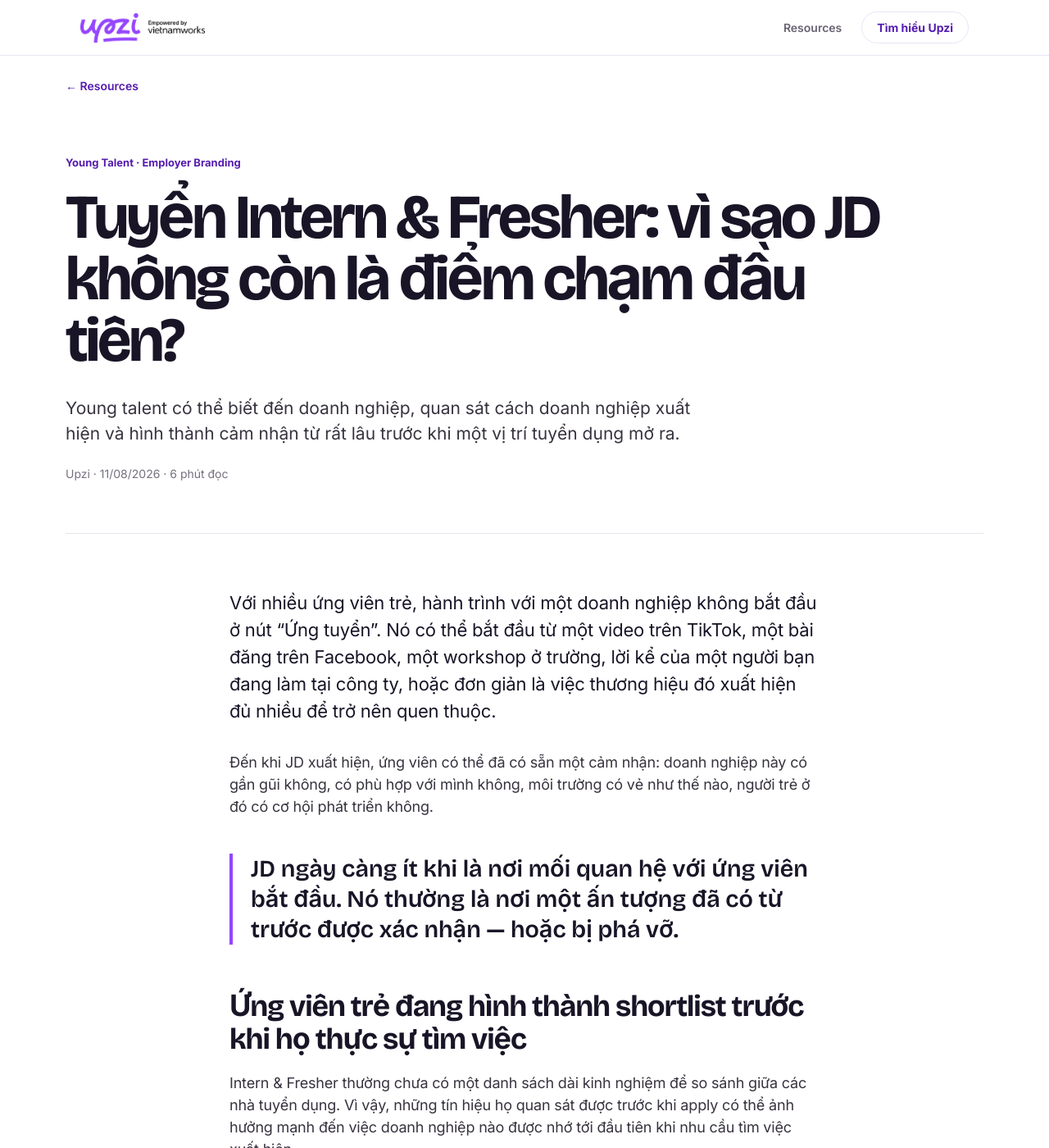
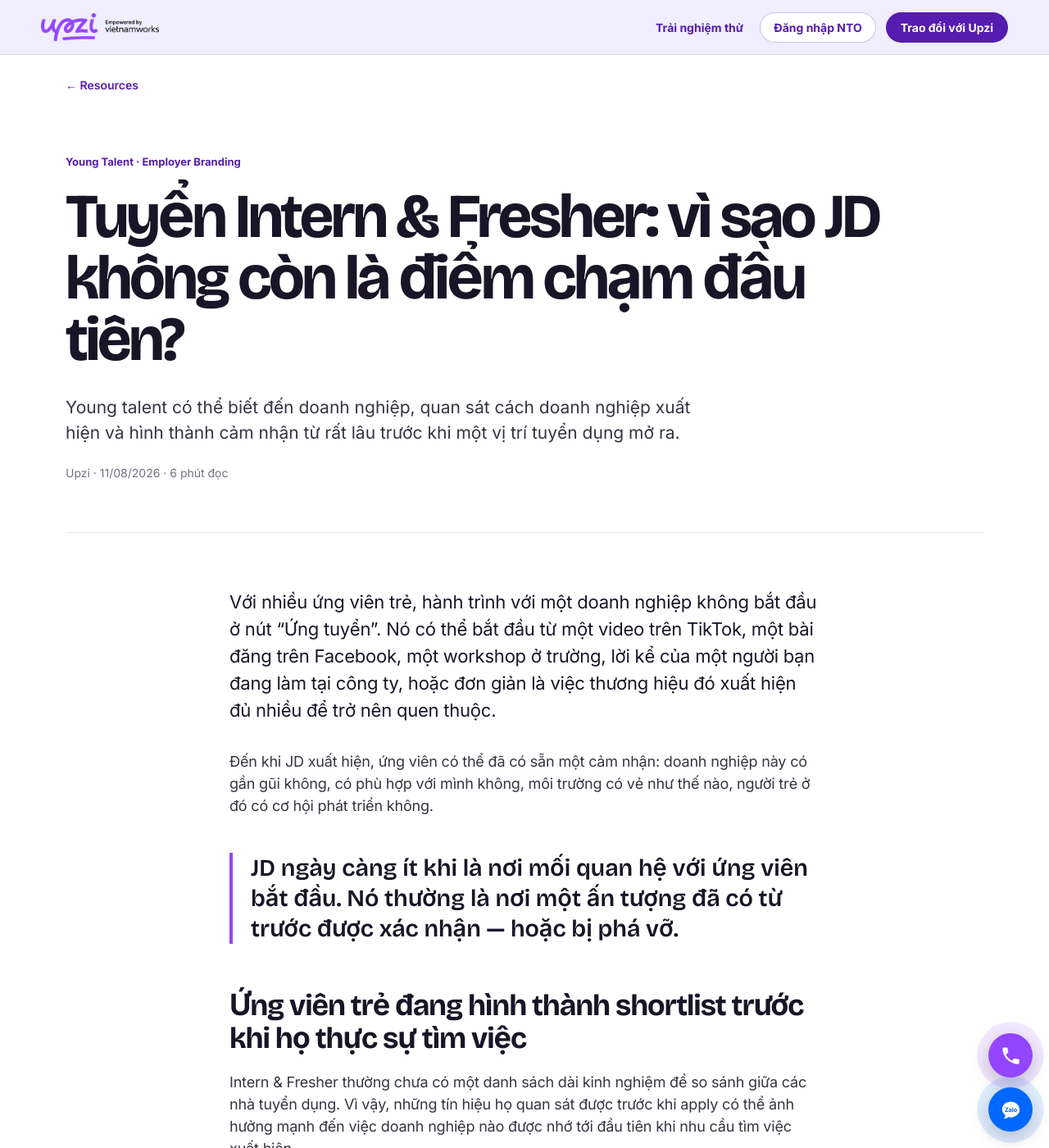
Before and after one commit to upzi-vn/employers, a Jekyll site: the page built from _posts/2026-08-11-xu-huong-tuyen-dung-2026.html, in a window 1280 px wide and 1400 px high. Shown: the whole window at 82% size. Built offline with Jekyll 4.4.1, drawn with Linux system fonts in a browser that asks for light colours; some of the changed text lies outside the part shown.

Commit message:
Apply new Upzi shell to Insight pages

```diff
--- a/_layouts/insight.html
+++ b/_layouts/insight.html
@@ -10,47 +10,34 @@
   <link rel="icon" type="image/png" sizes="32x32" href="{{ '/favicon-32x32.png' | relative_url }}">
   <link rel="icon" type="image/png" sizes="16x16" href="{{ '/favicon-16x16.png' | relative_url }}">
   <link rel="apple-touch-icon" href="{{ '/apple-touch-icon.png' | relative_url }}">
-  <meta name="theme-color" content="#9345FF">
+  <meta name="theme-color" content="#F0EDFF">
   <link rel="preconnect" href="https://fonts.googleapis.com">
   <link rel="preconnect" href="https://fonts.gstatic.com" crossorigin>
-  <link href="https://fonts.googleapis.com/css2?family=Bricolage+Grotesque:opsz,wght@12..96,600;12..96,700;12..96,800&family=Inter:wght@400;500;600;700&display=swap" rel="stylesheet">
+  <link href="https://fonts.googleapis.com/css2?family=Bricolage+Grotesque:opsz,wght@12..96,500;12..96,600;12..96,700;12..96,800&family=Inter:wght@400;500;600;700&display=swap" rel="stylesheet">
   <style>
-    :root{--purple:#9345FF;--purple-dark:#551CAF;--ink:#191527;--body:#4F485C;--line:#EAE4F5;--off:#F8F6FB;--font-display:'Bricolage Grotesque',sans-serif;--font-body:'Inter',sans-serif}
-    *{box-sizing:border-box;margin:0;padding:0}body{font-family:var(--font-body);color:var(--ink);background:#fff;-webkit-font-smoothing:antialiased}a{text-decoration:none;color:inherit}img{max-width:100%;display:block}.wrap{max-width:1140px;margin:0 auto;padding:0 28px}
-    .nav{position:sticky;top:0;z-index:50;background:rgba(255,255,255,.94);backdrop-filter:blur(10px);border-bottom:1px solid var(--line)}.nav-inner{display:flex;align-items:center;justify-content:space-between;padding-top:14px;padding-bottom:14px}.logo-img{height:36px;width:auto}.nav-links{display:flex;align-items:center;gap:24px;font-size:14px;font-weight:600;color:#696273}.nav-links a:hover{color:var(--purple-dark)}.nav-cta{padding:10px 18px;border:1px solid var(--line);border-radius:999px;color:var(--purple-dark);font-weight:700}
-    .insight-shell{min-height:60vh}
-    .insight-next{border-top:1px solid var(--line);padding:52px 0 68px}.insight-next-inner{max-width:720px;margin:0 auto}.insight-next-label{font-size:12px;font-weight:800;letter-spacing:.07em;text-transform:uppercase;color:var(--purple-dark);margin-bottom:12px}.insight-next h2{font-family:var(--font-display);font-size:30px;line-height:1.12;letter-spacing:-.025em;margin-bottom:12px}.insight-next p{font-size:16px;line-height:1.6;color:var(--body);margin-bottom:18px}.insight-next a{display:inline-block;font-size:15px;font-weight:700;color:var(--purple-dark);border-bottom:1px solid currentColor;padding-bottom:2px}
-    footer{background:var(--off);border-top:1px solid var(--line);padding:38px 0}.footer-inner{display:flex;justify-content:space-between;gap:30px;flex-wrap:wrap;color:#81798C;font-size:13px;line-height:1.7}.footer-logo{height:64px;width:auto;margin-bottom:10px}
-    @media(max-width:720px){.wrap{padding:0 20px}.nav-links>a:not(.nav-cta){display:none}.logo-img{height:30px}.insight-next{padding:44px 0 56px}.insight-next-inner{padding:0 20px}}
+    :root{--purple:#9345FF;--purple-dark:#551CAF;--lime:#E0E722;--lav:#F0EDFF;--ink:#17131F;--body:#4F485C;--line:#DDD6E8;--off:#F8F6FC;--display:'Bricolage Grotesque',sans-serif;--bodyfont:'Inter',sans-serif}
+    *{box-sizing:border-box;margin:0;padding:0}body{font-family:var(--bodyfont);color:var(--ink);background:#fff;-webkit-font-smoothing:antialiased}a{text-decoration:none;color:inherit}img{max-width:100%;display:block}.wrap{width:min(1180px,calc(100% - 48px));margin:auto}
+    .nav{position:sticky;top:0;z-index:50;background:rgba(240,237,255,.94);backdrop-filter:blur(12px);border-bottom:1px solid rgba(23,19,31,.1)}.nav-inner{height:66px;display:flex;align-items:center;justify-content:space-between;gap:20px}.logo-img{height:34px;width:auto}.nav-side{display:flex;align-items:center;gap:12px;font-size:14px;font-weight:700}.nav-link{color:var(--purple-dark);padding:9px 8px}.nav-login{padding:9px 16px;border-radius:999px;border:1.5px solid rgba(85,28,175,.28);color:var(--purple-dark);background:#fff}.nav-cta{padding:10px 18px;border-radius:999px;background:var(--purple-dark);color:#fff}
+    .insight-shell{min-height:60vh}.insight-next{position:relative;overflow:hidden;background:var(--lime);padding:72px 0}.insight-next:after{content:'';position:absolute;right:6%;top:18px;width:100px;height:64px;background:url('/images/arrows/upzi-arrow-mint.svg') center/contain no-repeat;opacity:.8;transform:rotate(10deg)}.insight-next-inner{position:relative;z-index:2;max-width:760px;margin:0 auto}.insight-next-label{font-size:12px;font-weight:800;letter-spacing:.08em;text-transform:uppercase;color:var(--purple-dark);margin-bottom:12px}.insight-next h2{font-family:var(--display);font-size:clamp(36px,5vw,58px);line-height:1;letter-spacing:-.04em;margin-bottom:16px}.insight-next p{font-size:17px;line-height:1.6;color:#38333f;margin-bottom:22px}.insight-next a{display:inline-flex;align-items:center;justify-content:center;background:var(--purple-dark);color:#fff;border-radius:999px;padding:13px 20px;font-size:14px;font-weight:800}
+    .float-contact{position:fixed;right:20px;bottom:20px;z-index:999;display:flex;flex-direction:column;gap:12px}.float-btn{position:relative;width:54px;height:54px;border-radius:50%;display:flex;align-items:center;justify-content:center;box-shadow:0 8px 22px rgba(0,0,0,.2);transition:transform .18s ease}.float-btn:hover{transform:scale(1.08)}.float-btn svg{width:27px;height:27px}.float-hotline{background:var(--purple)}.float-zalo{background:#0068FF}.float-btn:before{content:'';position:absolute;inset:0;border-radius:50%;background:inherit;opacity:.45;animation:fpulse 2.4s ease-out infinite;z-index:-1}@keyframes fpulse{0%{transform:scale(1);opacity:.45}70%{transform:scale(1.7);opacity:0}100%{transform:scale(1.7);opacity:0}}.float-btn .flabel{position:absolute;right:64px;white-space:nowrap;background:var(--ink);color:#fff;font-size:13px;font-weight:600;padding:8px 14px;border-radius:8px;opacity:0;pointer-events:none;transform:translateX(6px);transition:opacity .18s ease,transform .18s ease}.float-btn:hover .flabel{opacity:1;transform:translateX(0)}
+    footer{background:#fff;padding:34px 0;color:#81798C;font-size:13px;border-top:1px solid var(--line)}.footer-inner{display:flex;justify-content:space-between;gap:30px;flex-wrap:wrap}.footer-logo{height:62px;margin-bottom:8px}
+    @media(max-width:700px){.nav-inner{height:auto;min-height:66px;padding:10px 0}.nav-side{gap:8px}.nav-link{display:none}.nav-login,.nav-cta{font-size:12px;padding:8px 11px}}
+    @media(max-width:600px){.wrap{width:min(100% - 32px,1180px)}.logo-img{height:30px}.insight-next{padding:58px 0}.insight-next-inner{padding:0 16px}.float-contact{right:14px;bottom:14px;gap:10px}.float-btn{width:50px;height:50px}.float-btn svg{width:25px;height:25px}.float-btn .flabel{display:none}}
+    @media(prefers-reduced-motion:reduce){.float-btn:before{animation:none}}
   </style>
 </head>
 <body>
-  <nav class="nav">
-    <div class="wrap nav-inner">
-      <a href="{{ '/' | relative_url }}"><img src="/images/logo-upzi.png" srcset="/images/logo-upzi.png 1x, /images/logo-upzi@2x.png 2x" alt="Upzi" class="logo-img"></a>
-      <div class="nav-links">
-        <a href="{{ '/resources' | relative_url }}">Resources</a>
-        <a href="{{ '/' | relative_url }}" class="nav-cta">Tìm hiểu Upzi</a>
-      </div>
-    </div>
-  </nav>
+  <nav class="nav"><div class="wrap nav-inner"><a href="{{ '/' | relative_url }}"><img src="/images/logo-upzi.png" srcset="/images/logo-upzi.png 1x, /images/logo-upzi@2x.png 2x" alt="Upzi" class="logo-img"></a><div class="nav-side"><a class="nav-link" href="{{ '/free-trial' | relative_url }}">Trải nghiệm thử</a><a class="nav-login" href="https://talent.navigos.vn/auth/login">Đăng nhập NTO</a><a href="{{ '/' | relative_url }}#leadform" class="nav-cta">Trao đổi với Upzi</a></div></div></nav>
 
   <main class="insight-shell">{{ content }}</main>
 
-  <section class="insight-next">
-    <div class="insight-next-inner">
-      <div class="insight-next-label">Upzi</div>
-      <h2>Tìm hiểu cách Upzi tiếp cận ứng viên Gen Z</h2>
-      <p>Khám phá nền tảng và hệ sinh thái giúp Doanh nghiệp xây dựng hiện diện với ứng viên trẻ từ sớm.</p>
-      <a href="{{ '/' | relative_url }}">Tìm hiểu Upzi →</a>
-    </div>
-  </section>
+  <section class="insight-next"><div class="wrap"><div class="insight-next-inner"><div class="insight-next-label">Upzi</div><h2>Tiếp cận talent trẻ trước khi họ bắt đầu tìm việc</h2><p>Upzi giúp Doanh nghiệp tạo thêm điểm chạm với sinh viên, Intern, Fresher và nhân sự dưới 2 năm kinh nghiệm.</p><a href="{{ '/' | relative_url }}#leadform">Trao đổi với Upzi →</a></div></div></section>
 
-  <footer>
-    <div class="wrap footer-inner">
-      <div><img src="/images/logo-upzi-vertical.png" srcset="/images/logo-upzi-vertical.png 1x, /images/logo-upzi-vertical@2x.png 2x" alt="Upzi" class="footer-logo"><div>Một sản phẩm của Công Ty Cổ Phần Navigos Group Việt Nam.</div></div>
-      <div>Hotline: 028 7305 8500<br>Email: upzi-support@navigosgroup.com</div>
-    </div>
-  </footer>
+  <footer><div class="wrap footer-inner"><div><img src="/images/logo-upzi-vertical.png" srcset="/images/logo-upzi-vertical.png 1x, /images/logo-upzi-vertical@2x.png 2x" alt="Upzi" class="footer-logo"><div>Một sản phẩm của Công Ty Cổ Phần Navigos Group Việt Nam.</div></div><div>Hotline: 028 7305 8500<br>Zalo: 070 3377 017<br>Email: upzi-support@navigosgroup.com</div></div></footer>
+
+  <div class="float-contact">
+    <a class="float-btn float-hotline" href="tel:02873058500" aria-label="Gọi hotline 028 7305 8500"><span class="flabel">Hotline: 028 7305 8500</span><svg viewBox="0 0 24 24" fill="none" xmlns="http://www.w3.org/2000/svg" aria-hidden="true"><path d="M6.6 10.8c1.4 2.8 3.8 5.1 6.6 6.6l2.2-2.2c.3-.3.7-.4 1-.2 1.1.4 2.4.6 3.6.6.6 0 1 .4 1 1V20c0 .6-.4 1-1 1-9.4 0-17-7.6-17-17 0-.6.4-1 1-1h3.5c.6 0 1 .4 1 1 0 1.3.2 2.5.6 3.6.1.3 0 .7-.2 1l-2.3 2.2z" fill="#fff"/></svg></a>
+    <a class="float-btn float-zalo" href="https://zalo.me/0703377017" target="_blank" rel="noopener" aria-label="Nhắn Zalo 070 3377 017"><span class="flabel">Zalo: 070 3377 017</span><svg viewBox="0 0 48 48" xmlns="http://www.w3.org/2000/svg" aria-hidden="true"><path d="M24 6C13.5 6 5 13.4 5 22.6c0 5.2 2.7 9.9 7 13-.3 2.6-1.3 5-2.6 6.6-.4.5 0 1.2.6 1.1 3.9-.6 6.9-2.3 8.8-3.6 1.7.4 3.4.6 5.2.6 10.5 0 19-7.4 19-16.6S34.5 6 24 6z" fill="#fff"/><text x="24" y="28" font-family="Inter, Arial, sans-serif" font-size="13" font-weight="700" fill="#0068FF" text-anchor="middle">Zalo</text></svg></a>
+  </div>
 </body>
 </html>
```
